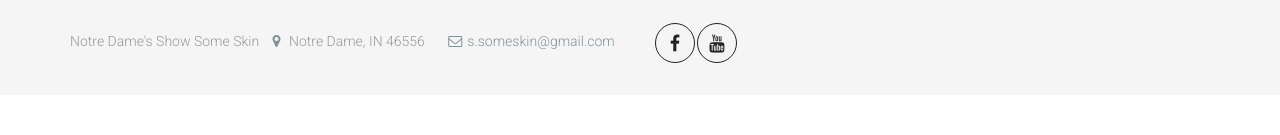
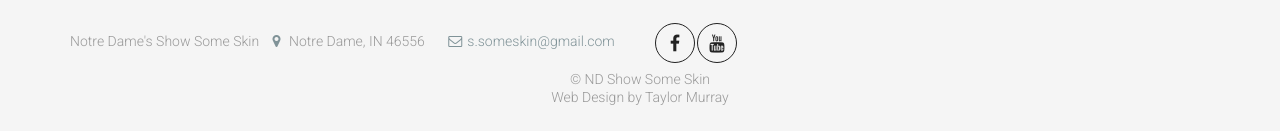
Before and after one commit to showsomeskinND/showsomeskinND.github.io, a plain HTML site: page submit-monologue.html in a window 1280 px wide. Shown: the part 662-797 px from the top of the page. Drawn offline with Linux system fonts and the light colour scheme.

Commit message:
updated submit monologue page

```diff
--- a/submit-monologue.html
+++ b/submit-monologue.html
@@ -190,6 +190,8 @@
                     <li class="youtube"><a style="color:#222; border-color:#222" target="_blank" href="https://youtu.be/dGTN7TgLrM8"><i class="fa fa-youtube"></i></a></li>
                   </ul>
                 </div>
+                <div class="col-md-12"><p class="text-center">© ND Show Some Skin </p></div>
+                <div class="col-md-12"><p class="text-center">Web Design by Taylor Murray</p></div>
               </div>
             </div>
            </div>
```
